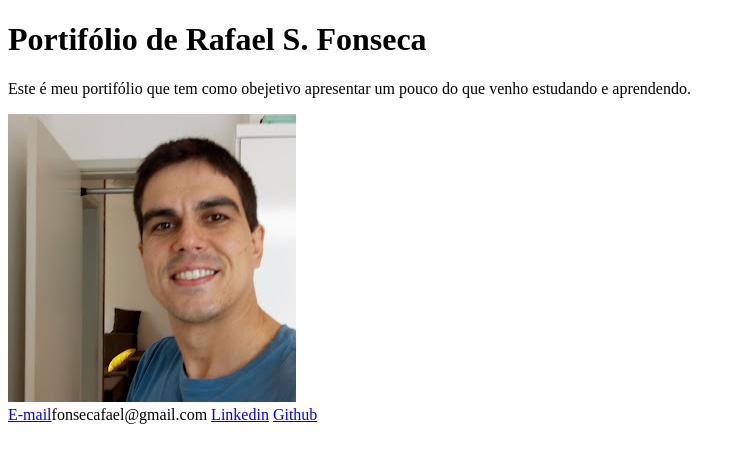
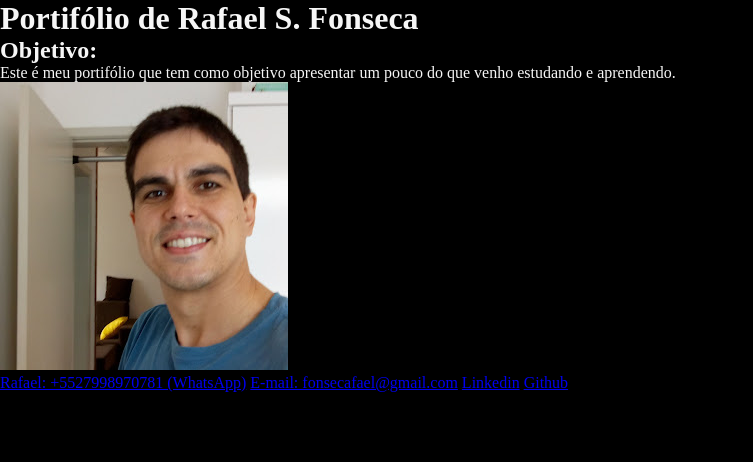
Before and after one commit to fonsecafael/Portifolio_Rafael_Fonseca, a plain HTML site: page index.html in a window 1280 px wide. Shown: the whole page, without its empty margins (0-753 px from the left). Drawn offline with Linux system fonts and the light colour scheme.

Commit message:
Aterações no index e no style.

```diff
--- a/index.html
+++ b/index.html
@@ -1,24 +1,26 @@
 <!DOCTYPE html> <!--Quer dizer a versão  do HTMLL que usaremos-->
-<html lang="pt-br">
-<head>
-    <meta charset="UTF-8">
-    <meta http-equiv="X-UA-Compatible" content="IE=edge">
-    <meta name="viewport" content="width=device-width, initial-scale=1.0">
-    <title>Portifólio Rafael S. Fonseca</title>
-    <link rel="stylesheet" href="style.css">
+<html lang="pt-br"> <!--o atributo "lang" fica dentro da tag html para dizer que o idioma que aparecerá nesta página será em português brasileiro-->
+<head> <!--Está é a teg cabeça do site ou no caso onde fica a configuração da página-->
+    <meta charset="UTF-8"> <!--define a codificação de caracteres para a página. Isso significa que a página irá usar o conjunto de caracteres UTF-8, que suporta a maioria dos caracteres, incluindo caracteres especiais e emojis. Sem esta tag, a página pode não exibir corretamente caracteres que não estão no conjunto básico ASCII-->
+    <meta http-equiv="X-UA-Compatible" content="IE=edge"> <!--é usada para informar o Internet Explorer (e o Microsoft Edge, que usa o mesmo mecanismo) que ele deve usar a sua versão mais recente para renderizar a página. Isso ajuda a garantir que a página seja exibida corretamente, mesmo em máquinas onde o Internet Explorer está em modo de compatibilidade ou em versões mais antigas. -->
+    <meta name="viewport" content="width=device-width, initial-scale=1.0"> <!--é usada em HTML para controlar como uma página da web é exibida em diferentes dispositivos, especialmente em dispositivos móveis. Ela instrui o navegador a ajustar o tamanho e a escala da página para que ela se adapte ao tamanho da tela do dispositivo. -->
+    <title>Portifólio Rafael S. Fonseca</title> <!--Esta tag define o título da página que aparecera na guia do navegador-->
+    <link rel="stylesheet" href="style.css"> <!--vincula um arquivo CSS (Cascading Style Sheets) a uma página HTML, indicando que a página deve usar os estilos definidos nesse arquivo para apresentação. Em detalhes: <link>: A tag <link> é usada para estabelecer uma relação entre o documento HTML atual e um recurso externo, como um arquivo CSS. rel="stylesheet": O atributo rel especifica o tipo de relação entre a página e o arquivo. Neste caso, stylesheet indica que o arquivo é um arquivo de folha de estilos. href="style.css": O atributo href especifica o caminho para o arquivo CSS que deve ser vinculado. style.css é o nome do arquivo CSS. Ao usar esta tag, o navegador carrega o arquivo CSS e aplica os estilos definidos nele à página HTML. Isso permite que a página tenha um estilo consistente com as regras definidas no arquivo CSS, sem a necessidade de repetir as regras em cada arquivo HTML.-->
 </head>
-<body>
-    <header>
-        <h1>Portifólio de <strong>Rafael S. Fonseca</strong></h1>
+<body> <!--Quer dizer corpo, ou seja onde está localizado todo o conteúdo vísivel da página-->
+    <header> <!--Quer dizer cabeçalho-->
+        <h1>Portifólio de <strong>Rafael S. Fonseca</strong></h1> <!--h1: É uma tag para inserir títulos e strong: É uma tag para dar evidância ao conteúdo que existe entre ela-->
     </header>
-    <main>
+    <main> <!--indica o conteúdo principal de um documento, ou seja, a parte mais relevante e central da página. É uma tag semântica que ajuda a estruturar e organizar o conteúdo, facilitando a leitura para pessoas e mecanismos de busca (SEO)-->
         <section>
-        <p>Este é meu portifólio que tem como obejetivo apresentar um pouco do que venho estudando e aprendendo.</p>
-        </section>
-        <img src="Foto perfil Rafael Fonseca.jpg" alt="Foto de perfil de Rafael S. Fonseca">
+            <h2>Objetivo:</h2> <!--h2: Serve para inserir título de menor importância que o h1-->
+            <p>Este é meu portifólio que tem como objetivo apresentar um pouco do que venho estudando e aprendendo.</p> <!--Esta tag serve para inserir um parágrafo-->
+        </section> <!--é utilizada para definir uma seção ou divisão de conteúdo dentro de um documento, geralmente com um título. Ela representa uma seção temática ou um grupo lógico de conteúdo. Em vez de ser usada para estilização, como a tag <div>, a <section> tem um propósito semântico, indicando que o conteúdo dentro dela está relacionado e forma uma unidade distinta da página. -->
+        <img src="Foto perfil Rafael Fonseca.jpg" alt="Foto de perfil de Rafael S. Fonseca"> <!--Esta tag serve para inserir imagem no site está junta de um atributo "alt": Da palavra alternativa, ou seja, faz aparecer um texto no lugar da foto caso ela não abra por algum motivo-->
     </main>
-    <footer>
-        <a href="fonsecafael@gmail.com" target="_blank">E-mail</a><E-mail>fonsecafael@gmail.com</E-mail> <!--Verificar como fazer o e-mail-->
+    <footer> <!--Trata-se da parte inferior de uma página da internet, que geralmente contém informações como links de navegação, informações de contato, direitos autorais, etc.-->
+        <a href="tel:+5527998970781" target="_blank">Rafael: +5527998970781 (WhatsApp)</a> <!--em HTML representa uma âncora, e é utilizada para criar hiperligações (links) entre diferentes páginas ou documentos na web. Em outras palavras, quando você clica num link criado com a tag <a>, o navegador é instruído a navegar para a página ou recurso especificado no atributo href da tag. Atributo href: O atributo href é obrigatório e contém o endereço (URL) do recurso para o qual o link aponta. indica que o link ou o documento deve ser aberto em uma nova janela ou aba do navegador. É uma forma de alterar o comportamento padrão de abrir um link na mesma janela.-->
+        <a href="fonsecafael@gmail.com" target="_blank">E-mail: fonsecafael@gmail.com</a>
         <a href="https://www.linkedin.com/in/fonsecafaell" target="_blank">Linkedin</a>
         <a href="https://github.com/fonsecafael" target="_blank">Github</a>
     </footer>
--- a/style.css
+++ b/style.css
@@ -0,0 +1,9 @@
+*{
+    margin: 0;
+    padding: 0;
+}
+body{
+    height: 100vh;
+    box-sizing: border-box;
+    background-color: #000000;
+    color: #F6F6F6;
```
